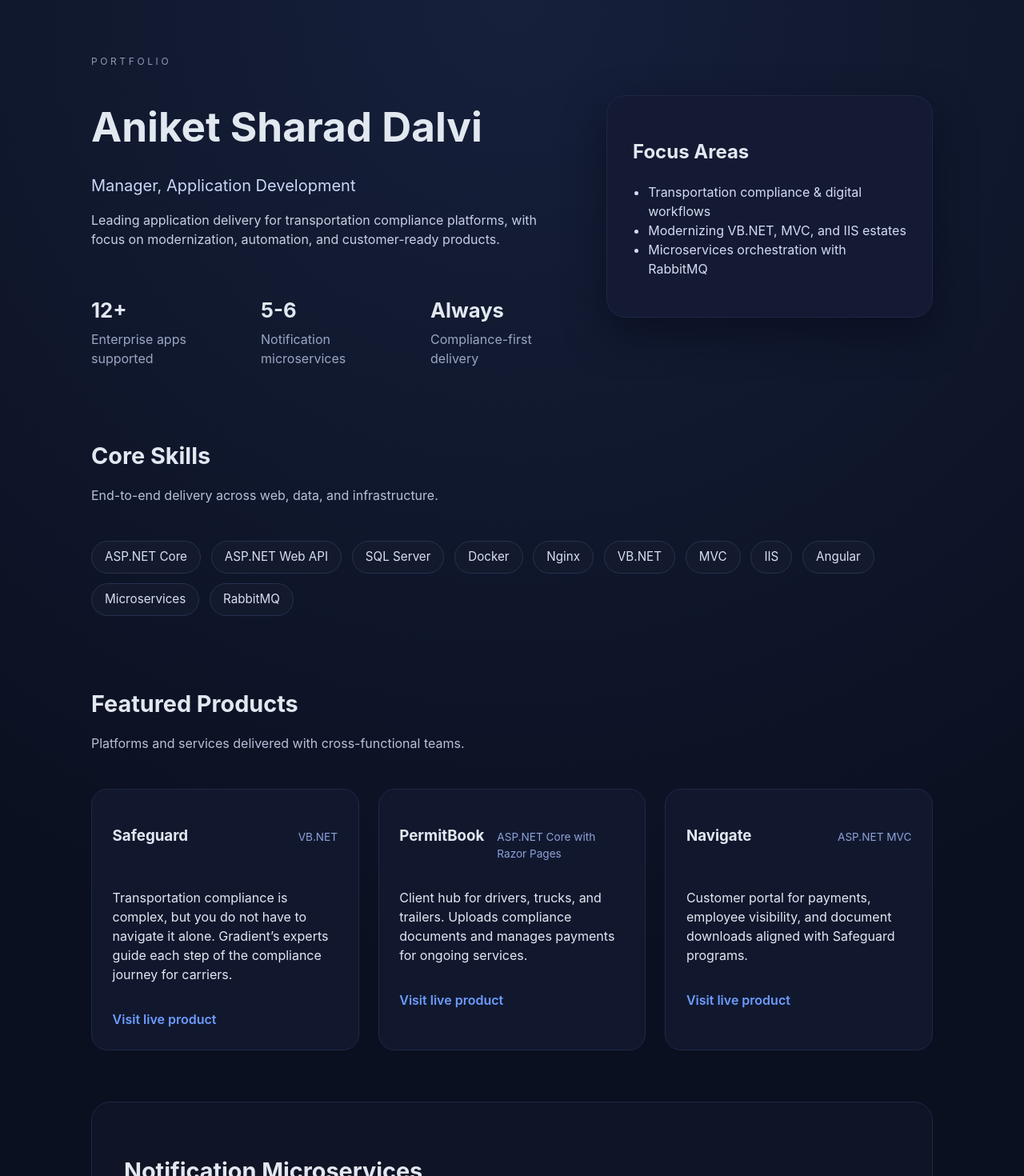
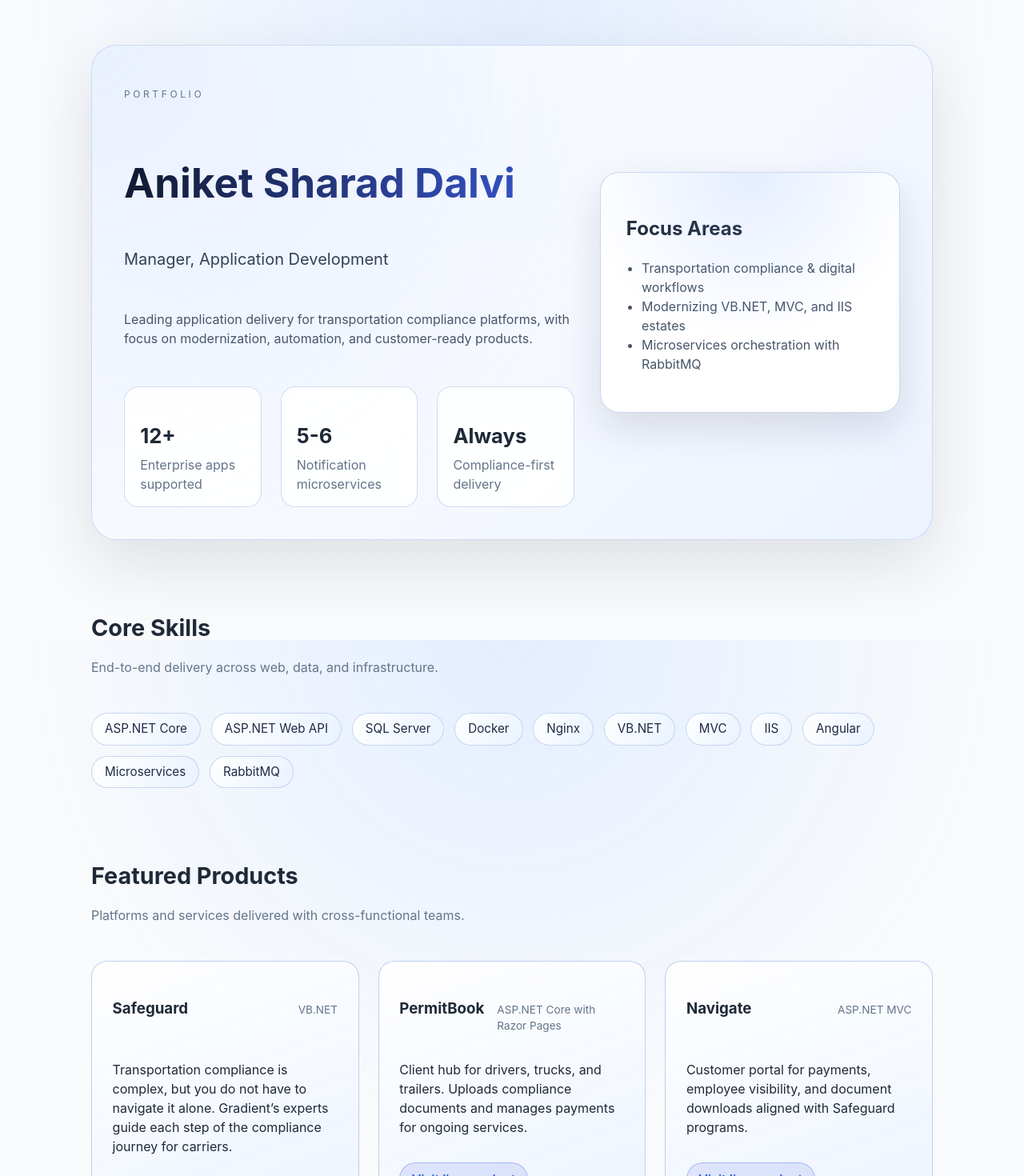
Before and after one commit to aniket28021993/PortFolio, a React (Vite) app in the folder PortFolio-React/portfolio-react/: page / in a window 1280 px wide. Shown: the top 1470 px of the page at 80% size. Built offline with nearby package versions, Linux system fonts and the light colour scheme.

Commit message:
Lighten portfolio theme

```diff
--- a/PortFolio-React/portfolio-react/src/App.css
+++ b/PortFolio-React/portfolio-react/src/App.css
@@ -2,6 +2,7 @@
   display: flex;
   flex-direction: column;
   gap: 4rem;
+  position: relative;
 }
 
 .hero {
@@ -9,29 +10,44 @@
   grid-template-columns: minmax(0, 1.2fr) minmax(0, 0.8fr);
   gap: 2rem;
   align-items: center;
+  padding: 2.5rem;
+  border-radius: 32px;
+  background: radial-gradient(circle at top left, rgba(109, 156, 255, 0.15), transparent 55%),
+    linear-gradient(135deg, rgba(255, 255, 255, 0.95), rgba(236, 242, 255, 0.95));
+  border: 1px solid rgba(179, 199, 235, 0.6);
+  box-shadow: 0 30px 80px rgba(31, 41, 55, 0.12);
+}
+
+.hero-content {
+  display: flex;
+  flex-direction: column;
+  gap: 1rem;
 }
 
 .hero-content h1 {
   font-size: clamp(2.6rem, 4vw, 3.6rem);
   margin-bottom: 0.4rem;
+  background: linear-gradient(120deg, #0f172a, #3b5bdb);
+  -webkit-background-clip: text;
+  -webkit-text-fill-color: transparent;
 }
 
 .eyebrow {
   text-transform: uppercase;
   letter-spacing: 0.3em;
   font-size: 0.75rem;
-  color: #8f9bb3;
+  color: #64748b;
   margin-bottom: 0.8rem;
 }
 
 .role {
   font-size: 1.25rem;
-  color: #cbd5f5;
+  color: #334155;
   margin-bottom: 1rem;
 }
 
 .summary {
-  color: #c7cfe3;
+  color: #475569;
   max-width: 36rem;
   margin-bottom: 2rem;
 }
@@ -42,27 +58,46 @@
   gap: 1.5rem;
 }
 
+.hero-metric {
+  padding: 1rem 1.2rem;
+  border-radius: 18px;
+  background: rgba(255, 255, 255, 0.9);
+  border: 1px solid rgba(179, 199, 235, 0.6);
+  box-shadow: inset 0 1px 0 rgba(255, 255, 255, 0.8);
+}
+
 .hero-metrics h3 {
   font-size: 1.6rem;
   margin-bottom: 0.3rem;
 }
 
 .hero-metrics p {
-  color: #9ba6c2;
+  color: #64748b;
   margin: 0;
 }
 
 .hero-card {
-  background: #141a33;
+  background: #ffffff;
   border-radius: 24px;
   padding: 2rem;
-  border: 1px solid #1f2745;
-  box-shadow: 0 20px 50px rgba(7, 10, 25, 0.6);
+  border: 1px solid rgba(179, 199, 235, 0.7);
+  box-shadow: 0 20px 50px rgba(15, 23, 42, 0.12);
+  position: relative;
+  overflow: hidden;
+}
+
+.hero-card::before {
+  content: '';
+  position: absolute;
+  inset: 0;
+  background: radial-gradient(circle at top, rgba(109, 156, 255, 0.22), transparent 60%);
+  opacity: 0.8;
+  pointer-events: none;
 }
 
 .hero-card ul {
   padding-left: 1.2rem;
-  color: #d4dcf0;
+  color: #475569;
 }
 
 .section {
@@ -77,7 +112,7 @@
 }
 
 .section-heading p {
-  color: #b7c0d8;
+  color: #64748b;
   max-width: 38rem;
 }
 
@@ -90,10 +125,17 @@
 .pill {
   padding: 0.5rem 1rem;
   border-radius: 999px;
-  background: #141a2d;
-  border: 1px solid #273151;
-  color: #d8e0f4;
+  background: linear-gradient(120deg, rgba(255, 255, 255, 0.95), rgba(234, 242, 255, 0.95));
+  border: 1px solid rgba(167, 191, 231, 0.6);
+  color: #1f2a44;
   font-size: 0.95rem;
+  transition: transform 0.2s ease, border-color 0.2s ease, box-shadow 0.2s ease;
+}
+
+.pill:hover {
+  transform: translateY(-2px);
+  border-color: rgba(99, 131, 211, 0.65);
+  box-shadow: 0 8px 18px rgba(15, 23, 42, 0.12);
 }
 
 .card-grid {
@@ -103,14 +145,21 @@
 }
 
 .card {
-  background: #11182e;
+  background: linear-gradient(160deg, rgba(255, 255, 255, 0.98), rgba(235, 242, 255, 0.95));
   border-radius: 20px;
   padding: 1.6rem;
-  border: 1px solid #1f2745;
+  border: 1px solid rgba(167, 191, 231, 0.7);
   display: flex;
   flex-direction: column;
   gap: 1rem;
   min-height: 220px;
+  transition: transform 0.2s ease, box-shadow 0.2s ease, border-color 0.2s ease;
+}
+
+.card:hover {
+  transform: translateY(-6px);
+  border-color: rgba(99, 131, 211, 0.6);
+  box-shadow: 0 24px 45px rgba(15, 23, 42, 0.18);
 }
 
 .card-header {
@@ -122,30 +171,42 @@
 
 .card-header span {
   font-size: 0.85rem;
-  color: #8ea2d9;
+  color: #64748b;
 }
 
 .card a {
-  color: #6d9cff;
+  color: #2f62d6;
   font-weight: 600;
+  align-self: flex-start;
+  padding: 0.45rem 0.9rem;
+  border-radius: 999px;
+  background: rgba(59, 91, 219, 0.12);
+  border: 1px solid rgba(59, 91, 219, 0.35);
+  transition: background 0.2s ease, color 0.2s ease;
+}
+
+.card a:hover {
+  background: rgba(59, 91, 219, 0.18);
+  color: #1d4ed8;
 }
 
 .dark-panel {
-  background: #0f1426;
+  background: rgba(255, 255, 255, 0.9);
   border-radius: 24px;
   padding: 2.5rem;
-  border: 1px solid #1f2745;
+  border: 1px solid rgba(167, 191, 231, 0.7);
+  box-shadow: inset 0 1px 0 rgba(255, 255, 255, 0.6);
 }
 
 .flow-list {
   display: grid;
   gap: 0.8rem;
   padding-left: 1.2rem;
-  color: #cbd5f5;
+  color: #475569;
 }
 
 .flow-list li::marker {
-  color: #6d9cff;
+  color: #3b5bdb;
 }
 
 @media (max-width: 900px) {
--- a/PortFolio-React/portfolio-react/src/App.tsx
+++ b/PortFolio-React/portfolio-react/src/App.tsx
@@ -60,15 +60,15 @@ function App() {
             with focus on modernization, automation, and customer-ready products.
           </p>
           <div className="hero-metrics">
-            <div>
+            <div className="hero-metric">
               <h3>12+</h3>
               <p>Enterprise apps supported</p>
             </div>
-            <div>
+            <div className="hero-metric">
               <h3>5-6</h3>
               <p>Notification microservices</p>
             </div>
-            <div>
+            <div className="hero-metric">
               <h3>Always</h3>
               <p>Compliance-first delivery</p>
             </div>
--- a/PortFolio-React/portfolio-react/src/index.css
+++ b/PortFolio-React/portfolio-react/src/index.css
@@ -2,9 +2,9 @@
   font-family: 'Inter', system-ui, -apple-system, sans-serif;
   line-height: 1.5;
   font-weight: 400;
-  color-scheme: dark;
-  color: #e2e8f0;
-  background-color: #0b1020;
+  color-scheme: light;
+  color: #1f2937;
+  background-color: #f8fafc;
   font-synthesis: none;
   text-rendering: optimizeLegibility;
   -webkit-font-smoothing: antialiased;
@@ -26,7 +26,11 @@ a:hover {
 body {
   margin: 0;
   min-height: 100vh;
-  background: radial-gradient(circle at top, #16203b, #0b1020 60%);
+  background: radial-gradient(circle at top, rgba(226, 236, 255, 0.9), rgba(248, 250, 252, 0.95) 60%),
+    linear-gradient(180deg, rgba(148, 163, 184, 0.12) 1px, transparent 1px),
+    linear-gradient(90deg, rgba(148, 163, 184, 0.12) 1px, transparent 1px);
+  background-size: cover, 80px 80px, 80px 80px;
+  background-attachment: fixed;
 }
 
 #root {
```
